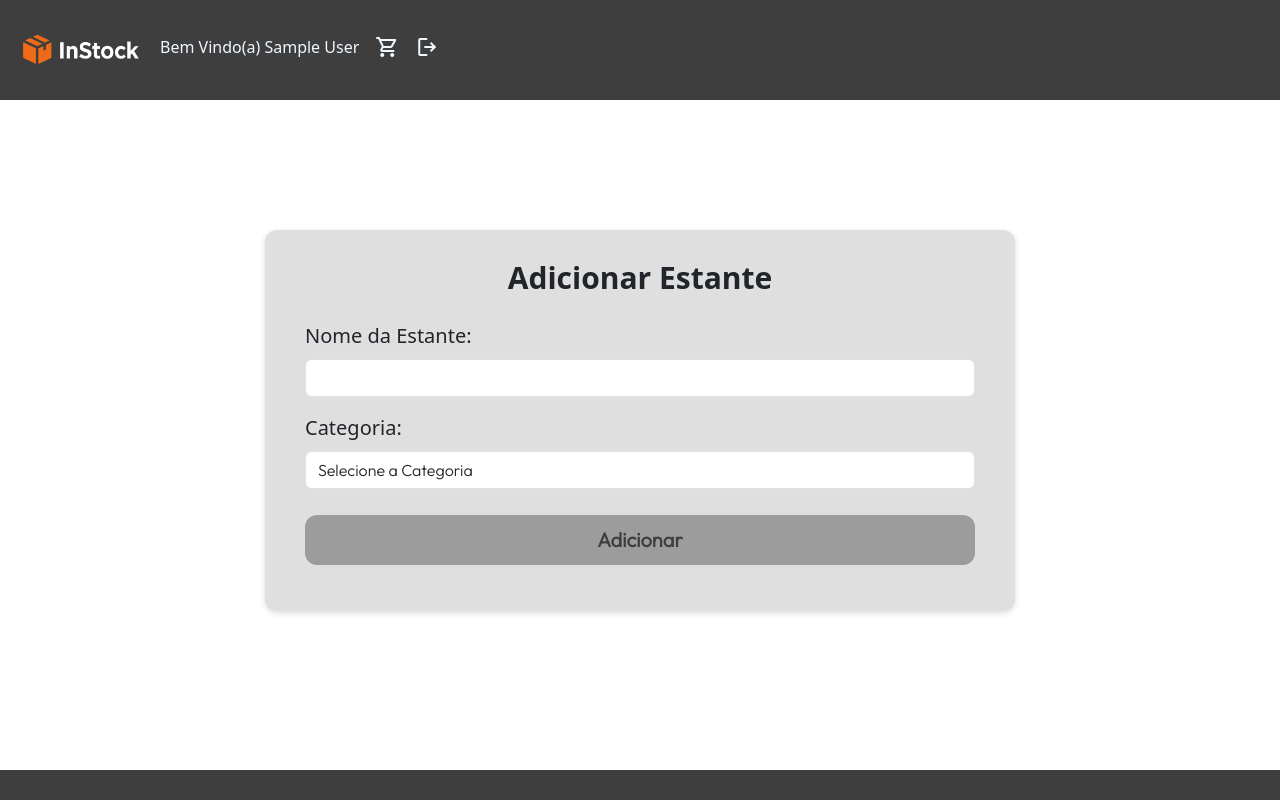
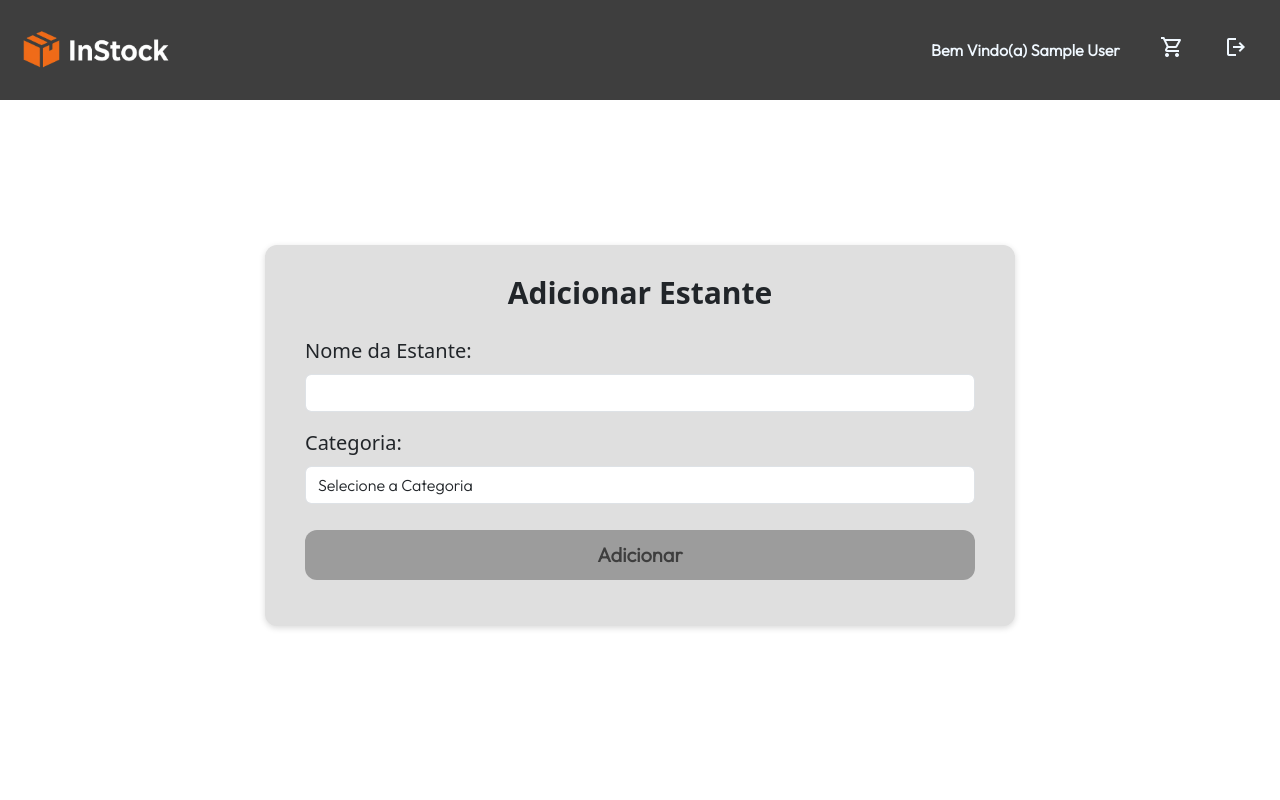
Before and after one commit to LuconhaOliveira/tccLogistica, a Flask app: page /pagina/cadastro_estante in a window 1280 px wide. Run offline with Flask 3, Linux system fonts and the light colour scheme; the visitor is signed in with stand-in values (Sample User, id 1); data that the repository does not hold is empty; some libraries are stand-ins or nearby versions; some web fonts are replaced.

Commit message:
ATT: alterado o header e retirado o footer das páginas

```diff
--- a/static/styles/header_footer.css
+++ b/static/styles/header_footer.css
@@ -5,22 +5,34 @@
     padding: 10px 20px;
     height: 100px;
     display: flex;
+
     align-items: center;
-    justify-content: flex-start;
-}
+    justify-content: space-between;
 
-/* Footer para todas as telas */
-.container--footer{
-    width: 100%;
-    background-color: var(--grey-dark);
-    padding: 10px 20px;
-    height: 30px;
-    display: flex;
-    align-items: center;
-    justify-content: flex-start;
+    font-family: var(--font-outfit);
+    font-size: var(--font-size-16);
+    font-weight: bold;
+
 }
 
 /* Logo para todas as telas */
 .img--InStock-logo {
-    width: 120px;
+    width: 150px;
 }
+
+.navbar-nav {
+    display: flex;
+    gap: 40px;
+    align-items: center;
+    margin-bottom: 0;
+}
+
+.navbar{
+    display: flex;
+    gap: 20px;
+}
+
+.navbar-nav .nav-link.active, .nav-link{
+    color: var(--white);
+    padding: 0px !important;
+}
--- a/templates/pagina_cadastrar_produto.html
+++ b/templates/pagina_cadastrar_produto.html
@@ -222,10 +222,6 @@
 
     </main>
 
-    <footer class="container--footer">
-        <!-- inserir mais tarde -->
-    </footer>
-
     <!-- Link importação do Bootstrap Script -->
     <script src="https://cdn.jsdelivr.net/npm/bootstrap@5.3.8/dist/js/bootstrap.bundle.min.js" integrity="sha384-FKyoEForCGlyvwx9Hj09JcYn3nv7wiPVlz7YYwJrWVcXK/BmnVDxM+D2scQbITxI" crossorigin="anonymous"></script>
 
--- a/templates/pagina_cadastro.html
+++ b/templates/pagina_cadastro.html
@@ -77,10 +77,6 @@
 
     </main>
 
-    <footer class="container--footer">
-        <!-- inserir mais tarde -->
-    </footer>
-
     <!-- Link importação do Bootstrap Script -->
     <script src="https://cdn.jsdelivr.net/npm/bootstrap@5.3.8/dist/js/bootstrap.bundle.min.js" integrity="sha384-FKyoEForCGlyvwx9Hj09JcYn3nv7wiPVlz7YYwJrWVcXK/BmnVDxM+D2scQbITxI" crossorigin="anonymous"></script>
 
@@ -94,6 +90,5 @@
     <!-- java script para colocar máscara no CPF e se comunicar com a api python -->
     <script src="../static/script/cadastro.js"></script>
 
-
 </body>
 </html>
--- a/templates/pagina_categoria.html
+++ b/templates/pagina_categoria.html
@@ -171,10 +171,6 @@
 
     </main>
 
-    <footer class="container--footer">
-        <!-- inserir mais tarde -->
-    </footer>
-
     <!-- Link importação do Bootstrap Script -->
     <script src="https://cdn.jsdelivr.net/npm/bootstrap@5.3.8/dist/js/bootstrap.bundle.min.js"
         integrity="sha384-FKyoEForCGlyvwx9Hj09JcYn3nv7wiPVlz7YYwJrWVcXK/BmnVDxM+D2scQbITxI"
--- a/templates/pagina_consultar_produtos.html
+++ b/templates/pagina_consultar_produtos.html
@@ -112,10 +112,6 @@
 
     </main>
 
-    <footer class="container--footer">
-        <!-- inserir mais tarde -->
-    </footer>
-
     <!-- Link importação do Bootstrap Script -->
     <script src="https://cdn.jsdelivr.net/npm/bootstrap@5.3.8/dist/js/bootstrap.bundle.min.js"
         integrity="sha384-FKyoEForCGlyvwx9Hj09JcYn3nv7wiPVlz7YYwJrWVcXK/BmnVDxM+D2scQbITxI"
--- a/templates/pagina_editar_produto.html
+++ b/templates/pagina_editar_produto.html
@@ -261,10 +261,6 @@
 
     </main>
 
-    <footer class="container--footer">
-        <!-- inserir mais tarde -->
-    </footer>
-
     <!-- import da biblioteca do sweet alert -->
     <script src="https://cdn.jsdelivr.net/npm/sweetalert2@11"></script>
 
--- a/templates/pagina_estante.html
+++ b/templates/pagina_estante.html
@@ -88,10 +88,6 @@
         </form>
     </main>
 
-    <footer class="container--footer">
-        <!-- inserir mais tarde -->
-    </footer>
-
     <!-- Link importação do Bootstrap Script -->
     <script src="https://cdn.jsdelivr.net/npm/bootstrap@5.3.8/dist/js/bootstrap.bundle.min.js"
         integrity="sha384-FKyoEForCGlyvwx9Hj09JcYn3nv7wiPVlz7YYwJrWVcXK/BmnVDxM+D2scQbITxI"
--- a/templates/pagina_historico_alteracoes.html
+++ b/templates/pagina_historico_alteracoes.html
@@ -72,10 +72,6 @@
 
     </main>
 
-    <footer class="container--footer">
-        <!-- inserir mais tarde -->
-    </footer>
-
     <!-- import da biblioteca do sweet alert -->
     <script src="https://cdn.jsdelivr.net/npm/sweetalert2@11"></script>
 
--- a/templates/pagina_historico_pedido.html
+++ b/templates/pagina_historico_pedido.html
@@ -107,10 +107,6 @@
 
     </main>
 
-    <footer class="container--footer">
-        <!-- inserir mais tarde -->
-    </footer>
-
     <!-- import da biblioteca do sweet alert -->
     <script src="https://cdn.jsdelivr.net/npm/sweetalert2@11"></script>
 
--- a/templates/pagina_login.html
+++ b/templates/pagina_login.html
@@ -70,10 +70,6 @@
         </form>
     </main>
 
-    <footer class="container--footer">
-        <!-- inserir mais tarde -->
-    </footer>
-
     <!-- Link importação do Bootstrap Script -->
     <script src="https://cdn.jsdelivr.net/npm/bootstrap@5.3.8/dist/js/bootstrap.bundle.min.js" integrity="sha384-FKyoEForCGlyvwx9Hj09JcYn3nv7wiPVlz7YYwJrWVcXK/BmnVDxM+D2scQbITxI" crossorigin="anonymous"></script>
 
--- a/templates/pagina_recuperar_senha.html
+++ b/templates/pagina_recuperar_senha.html
@@ -64,10 +64,6 @@
         </form>
     </main>
 
-    <footer class="container--footer">
-        <!-- inserir mais tarde -->
-    </footer>
-
     <!-- Link importação do Bootstrap Script -->
     <script src="https://cdn.jsdelivr.net/npm/bootstrap@5.3.8/dist/js/bootstrap.bundle.min.js" integrity="sha384-FKyoEForCGlyvwx9Hj09JcYn3nv7wiPVlz7YYwJrWVcXK/BmnVDxM+D2scQbITxI" crossorigin="anonymous"></script>
 
--- a/templates/pagina_visualizar_produto.html
+++ b/templates/pagina_visualizar_produto.html
@@ -143,10 +143,6 @@
 
     </main>
 
-    <footer class="container--footer">
-        <!-- inserir mais tarde -->
-    </footer>
-
     <!-- import da biblioteca do sweet alert -->
     <script src="https://cdn.jsdelivr.net/npm/sweetalert2@11"></script>
 
```
Also changed, not shown: templates/pagina_principal.html (+7 -6 lines).
